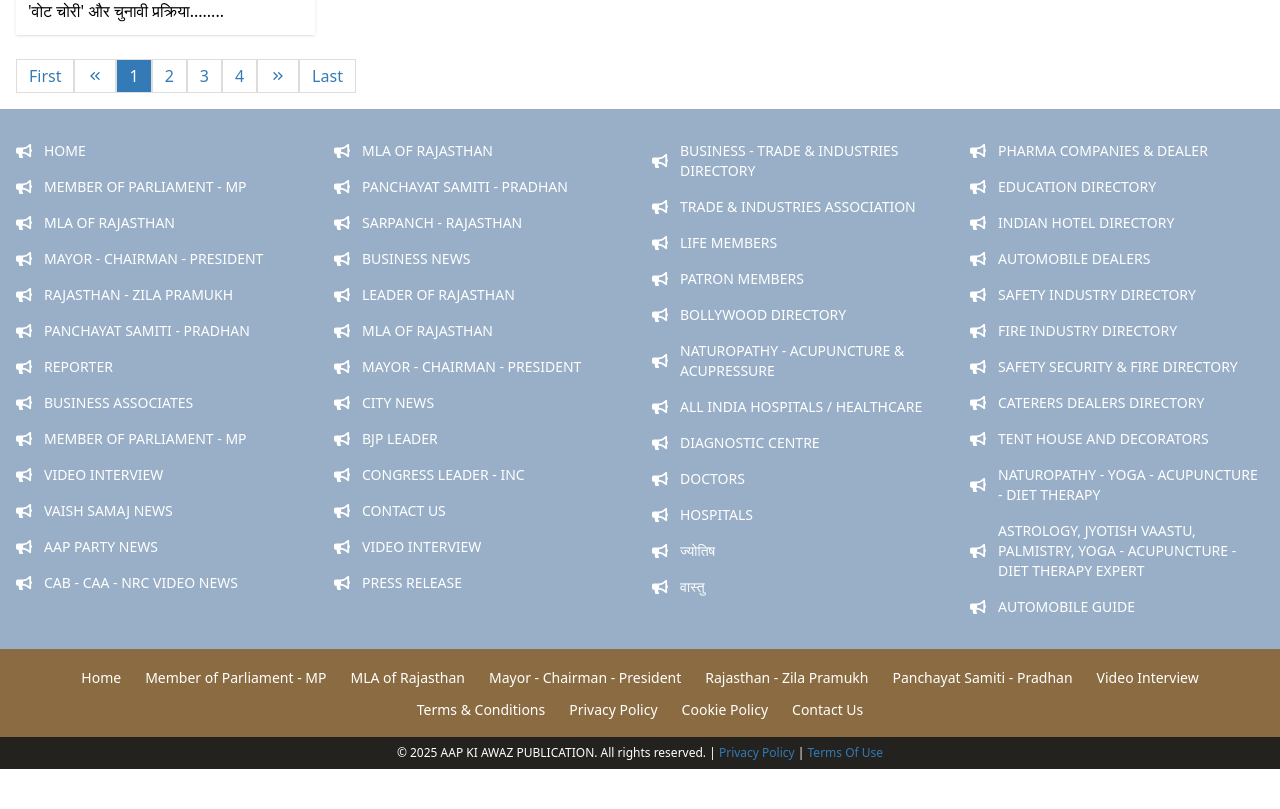
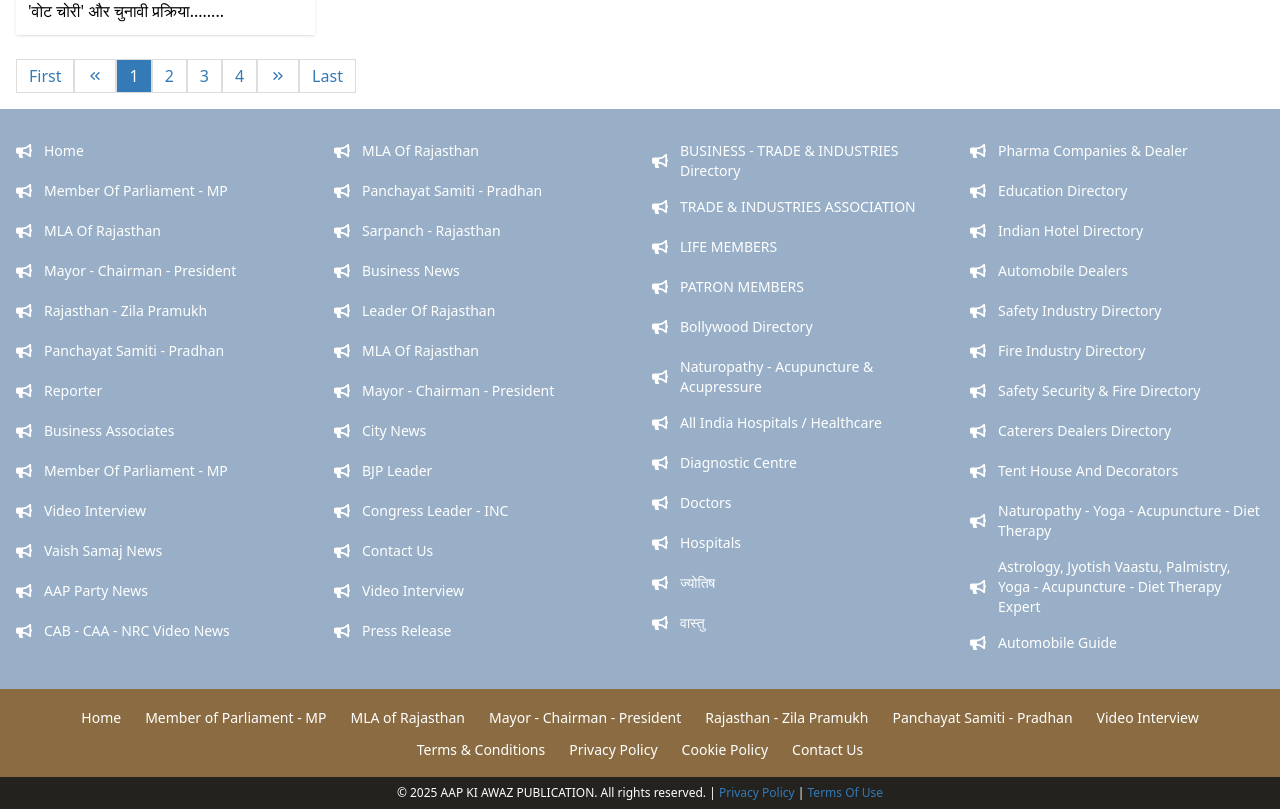
Before and after one commit to aapkiawazdeveloper-debug/aapki-awaz-website, a Next.js app: page /home in a window 1280 px wide. Shown: the part 2163-2972 px from the top of the page. Before the commit the page ends 2932 px from the top, so only its background shows below. Built offline with nearby package versions, Linux system fonts and the light colour scheme.

Commit message:
footer design update

```diff
--- a/src/app/shared/components/site/layout/Footer.tsx
+++ b/src/app/shared/components/site/layout/Footer.tsx
@@ -5,14 +5,14 @@ const Footer = () => {
   return (
     <footer>
       <section className="bg-[#98AFC7] py-8">
-        <div className="container mx-auto px-4">
+        <div className="px-4">
           <div className="grid grid-cols-1 md:grid-cols-2 lg:grid-cols-4 gap-6">
             <div>
               <ul className="space-y-4">
                 <li>
                   <Link
                     href="/"
-                    className="flex items-center gap-3 text-white uppercase font-medium font-poppins text-sm"
+                    className="inline-flex items-center gap-3 text-white capitalize font-medium font-poppins text-sm"
                   >
                     <FaBullhorn className="w-4 h-4 flex-shrink-0" /> home
                   </Link>
@@ -20,7 +20,7 @@ const Footer = () => {
                 <li>
                   <Link
                     href="/"
-                    className="flex items-center gap-3 text-white uppercase font-medium font-poppins text-sm"
+                    className="inline-flex items-center gap-3 text-white capitalize font-medium font-poppins text-sm"
                   >
                     <FaBullhorn className="w-4 h-4 flex-shrink-0" /> Member of
                     Parliament - MP
@@ -29,7 +29,7 @@ const Footer = () => {
                 <li>
                   <Link
                     href="/"
-                    className="flex items-center gap-3 text-white uppercase font-medium font-poppins text-sm"
+                    className="inline-flex items-center gap-3 text-white capitalize font-medium font-poppins text-sm"
                   >
                     <FaBullhorn className="w-4 h-4 flex-shrink-0" /> MLA of
                     Rajasthan
@@ -38,7 +38,7 @@ const Footer = () => {
                 <li>
                   <Link
                     href="/"
-                    className="flex items-center gap-3 text-white uppercase font-medium font-poppins text-sm"
+                    className="inline-flex items-center gap-3 text-white capitalize font-medium font-poppins text-sm"
                   >
                     <FaBullhorn className="w-4 h-4 flex-shrink-0" /> Mayor -
                     Chairman - President
@@ -47,7 +47,7 @@ const Footer = () => {
                 <li>
                   <Link
                     href="/"
-                    className="flex items-center gap-3 text-white uppercase font-medium font-poppins text-sm"
+                    className="inline-flex items-center gap-3 text-white capitalize font-medium font-poppins text-sm"
                   >
                     <FaBullhorn className="w-4 h-4 flex-shrink-0" /> Rajasthan -
                     Zila Pramukh
@@ -56,7 +56,7 @@ const Footer = () => {
                 <li>
                   <Link
                     href="/"
-                    className="flex items-center gap-3 text-white uppercase font-medium font-poppins text-sm"
+                    className="inline-flex items-center gap-3 text-white capitalize font-medium font-poppins text-sm"
                   >
                     <FaBullhorn className="w-4 h-4 flex-shrink-0" /> Panchayat
                     Samiti - Pradhan
@@ -65,7 +65,7 @@ const Footer = () => {
                 <li>
                   <Link
                     href="/"
-                    className="flex items-center gap-3 text-white uppercase font-medium font-poppins text-sm"
+                    className="inline-flex items-center gap-3 text-white capitalize font-medium font-poppins text-sm"
                   >
                     <FaBullhorn className="w-4 h-4 flex-shrink-0" /> Reporter
                   </Link>
@@ -73,7 +73,7 @@ const Footer = () => {
                 <li>
                   <Link
                     href="/"
-                    className="flex items-center gap-3 text-white uppercase font-medium font-poppins text-sm"
+                    className="inline-flex items-center gap-3 text-white capitalize font-medium font-poppins text-sm"
                   >
                     <FaBullhorn className="w-4 h-4 flex-shrink-0" /> Business
                     Associates
@@ -82,7 +82,7 @@ const Footer = () => {
                 <li>
                   <Link
                     href="/"
-                    className="flex items-center gap-3 text-white uppercase font-medium font-poppins text-sm"
+                    className="inline-flex items-center gap-3 text-white capitalize font-medium font-poppins text-sm"
                   >
                     <FaBullhorn className="w-4 h-4 flex-shrink-0" /> Member of
                     Parliament - MP
@@ -91,7 +91,7 @@ const Footer = () => {
                 <li>
                   <Link
                     href="/"
-                    className="flex items-center gap-3 text-white uppercase font-medium font-poppins text-sm"
+                    className="inline-flex items-center gap-3 text-white capitalize font-medium font-poppins text-sm"
                   >
                     <FaBullhorn className="w-4 h-4 flex-shrink-0" /> Video
                     Interview
@@ -100,7 +100,7 @@ const Footer = () => {
                 <li>
                   <Link
                     href="/"
-                    className="flex items-center gap-3 text-white uppercase font-medium font-poppins text-sm"
+                    className="inline-flex items-center gap-3 text-white capitalize font-medium font-poppins text-sm"
                   >
                     <FaBullhorn className="w-4 h-4 flex-shrink-0" /> Vaish Samaj
                     News
@@ -109,7 +109,7 @@ const Footer = () => {
                 <li>
                   <Link
                     href="/"
-                    className="flex items-center gap-3 text-white uppercase font-medium font-poppins text-sm"
+                    className="inline-flex items-center gap-3 text-white capitalize font-medium font-poppins text-sm"
                   >
                     <FaBullhorn className="w-4 h-4 flex-shrink-0" /> AAP Party
                     News
@@ -118,7 +118,7 @@ const Footer = () => {
                 <li>
                   <Link
                     href="/"
-                    className="flex items-center gap-3 text-white uppercase font-medium font-poppins text-sm"
+                    className="inline-flex items-center gap-3 text-white capitalize font-medium font-poppins text-sm"
                   >
                     <FaBullhorn className="w-4 h-4 flex-shrink-0" /> CAB - CAA -
                     NRC Video News
@@ -131,7 +131,7 @@ const Footer = () => {
                 <li>
                   <Link
                     href="/"
-                    className="flex items-center gap-3 text-white uppercase font-medium font-poppins text-sm"
+                    className="inline-flex items-center gap-3 text-white capitalize font-medium font-poppins text-sm"
                   >
                     <FaBullhorn className="w-4 h-4 flex-shrink-0" /> MLA of
                     Rajasthan
@@ -140,7 +140,7 @@ const Footer = () => {
                 <li>
                   <Link
                     href="/"
-                    className="flex items-center gap-3 text-white uppercase font-medium font-poppins text-sm"
+                    className="inline-flex items-center gap-3 text-white capitalize font-medium font-poppins text-sm"
                   >
                     <FaBullhorn className="w-4 h-4 flex-shrink-0" /> Panchayat
                     Samiti - Pradhan
@@ -149,7 +149,7 @@ const Footer = () => {
                 <li>
                   <Link
                     href="/"
-                    className="flex items-center gap-3 text-white uppercase font-medium font-poppins text-sm"
+                    className="inline-flex items-center gap-3 text-white capitalize font-medium font-poppins text-sm"
                   >
                     <FaBullhorn className="w-4 h-4 flex-shrink-0" /> Sarpanch -
                     Rajasthan
@@ -158,7 +158,7 @@ const Footer = () => {
                 <li>
                   <Link
                     href="/"
-                    className="flex items-center gap-3 text-white uppercase font-medium font-poppins text-sm"
+                    className="inline-flex items-center gap-3 text-white capitalize font-medium font-poppins text-sm"
                   >
                     <FaBullhorn className="w-4 h-4 flex-shrink-0" /> Business
                     News
@@ -167,7 +167,7 @@ const Footer = () => {
                 <li>
                   <Link
                     href="/"
-                    className="flex items-center gap-3 text-white uppercase font-medium font-poppins text-sm"
+                    className="inline-flex items-center gap-3 text-white capitalize font-medium font-poppins text-sm"
                   >
                     <FaBullhorn className="w-4 h-4 flex-shrink-0" /> Leader of
                     Rajasthan
@@ -176,7 +176,7 @@ const Footer = () => {
                 <li>
                   <Link
                     href="/"
-                    className="flex items-center gap-3 text-white uppercase font-medium font-poppins text-sm"
+                    className="inline-flex items-center gap-3 text-white capitalize font-medium font-poppins text-sm"
                   >
                     <FaBullhorn className="w-4 h-4 flex-shrink-0" /> MLA of
                     Rajasthan
@@ -185,7 +185,7 @@ const Footer = () => {
                 <li>
                   <Link
                     href="/"
-                    className="flex items-center gap-3 text-white uppercase font-medium font-poppins text-sm"
+                    className="inline-flex items-center gap-3 text-white capitalize font-medium font-poppins text-sm"
                   >
                     <FaBullhorn className="w-4 h-4 flex-shrink-0" /> Mayor -
                     Chairman - President
@@ -194,7 +194,7 @@ const Footer = () => {
                 <li>
                   <Link
                     href="/"
-                    className="flex items-center gap-3 text-white uppercase font-medium font-poppins text-sm"
+                    className="inline-flex items-center gap-3 text-white capitalize font-medium font-poppins text-sm"
                   >
                     <FaBullhorn className="w-4 h-4 flex-shrink-0" /> City News
                   </Link>
@@ -202,7 +202,7 @@ const Footer = () => {
                 <li>
                   <Link
                     href="/"
-                    className="flex items-center gap-3 text-white uppercase font-medium font-poppins text-sm"
+                    className="inline-flex items-center gap-3 text-white capitalize font-medium font-poppins text-sm"
                   >
                     <FaBullhorn className="w-4 h-4 flex-shrink-0" /> BJP Leader
                   </Link>
@@ -210,7 +210,7 @@ const Footer = () => {
                 <li>
                   <Link
                     href="/"
-                    className="flex items-center gap-3 text-white uppercase font-medium font-poppins text-sm"
+                    className="inline-flex items-center gap-3 text-white capitalize font-medium font-poppins text-sm"
                   >
                     <FaBullhorn className="w-4 h-4 flex-shrink-0" /> Congress
                     Leader - INC
@@ -219,7 +219,7 @@ const Footer = () => {
                 <li>
                   <Link
                     href="/"
-                    className="flex items-center gap-3 text-white uppercase font-medium font-poppins text-sm"
+                    className="inline-flex items-center gap-3 text-white capitalize font-medium font-poppins text-sm"
                   >
                     <FaBullhorn className="w-4 h-4 flex-shrink-0" /> Contact Us
                   </Link>
@@ -227,7 +227,7 @@ const Footer = () => {
                 <li>
                   <Link
                     href="/"
-                    className="flex items-center gap-3 text-white uppercase font-medium font-poppins text-sm"
+                    className="inline-flex items-center gap-3 text-white capitalize font-medium font-poppins text-sm"
                   >
                     <FaBullhorn className="w-4 h-4 flex-shrink-0" /> Video
                     Interview
@@ -236,7 +236,7 @@ const Footer = () => {
                 <li>
                   <Link
                     href="/"
-                    className="flex items-center gap-3 text-white uppercase font-medium font-poppins text-sm"
+                    className="inline-flex items-center gap-3 text-white capitalize font-medium font-poppins text-sm"
                   >
                     <FaBullhorn className="w-4 h-4 flex-shrink-0" /> Press
                     Release
@@ -249,7 +249,7 @@ const Footer = () => {
                 <li>
                   <Link
                     href="/"
-                    className="flex items-center gap-3 text-white uppercase font-medium font-poppins text-sm"
+                    className="inline-flex items-center gap-3 text-white capitalize font-medium font-poppins text-sm"
                   >
                     <FaBullhorn className="w-4 h-4 flex-shrink-0" /> BUSINESS -
                     TRADE & INDUSTRIES Directory
@@ -258,7 +258,7 @@ const Footer = () => {
                 <li>
                   <Link
                     href="/"
-                    className="flex items-center gap-3 text-white uppercase font-medium font-poppins text-sm"
+                    className="inline-flex items-center gap-3 text-white capitalize font-medium font-poppins text-sm"
                   >
                     <FaBullhorn className="w-4 h-4 flex-shrink-0" /> TRADE &
                     INDUSTRIES ASSOCIATION
@@ -267,7 +267,7 @@ const Footer = () => {
                 <li>
                   <Link
                     href="/"
-                    className="flex items-center gap-3 text-white uppercase font-medium font-poppins text-sm"
+                    className="inline-flex items-center gap-3 text-white capitalize font-medium font-poppins text-sm"
                   >
                     <FaBullhorn className="w-4 h-4 flex-shrink-0" /> LIFE
                     MEMBERS
@@ -276,7 +276,7 @@ const Footer = () => {
                 <li>
                   <Link
                     href="/"
-                    className="flex items-center gap-3 text-white uppercase font-medium font-poppins text-sm"
+                    className="inline-flex items-center gap-3 text-white capitalize font-medium font-poppins text-sm"
                   >
                     <FaBullhorn className="w-4 h-4 flex-shrink-0" /> PATRON
                     MEMBERS
@@ -285,7 +285,7 @@ const Footer = () => {
                 <li>
                   <Link
                     href="/"
-                    className="flex items-center gap-3 text-white uppercase font-medium font-poppins text-sm"
+                    className="inline-flex items-center gap-3 text-white capitalize font-medium font-poppins text-sm"
                   >
                     <FaBullhorn className="w-4 h-4 flex-shrink-0" /> Bollywood
                     Directory
@@ -294,7 +294,7 @@ const Footer = () => {
                 <li>
                   <Link
                     href="/"
-                    className="flex items-center gap-3 text-white uppercase font-medium font-poppins text-sm"
+                    className="inline-flex items-center gap-3 text-white capitalize font-medium font-poppins text-sm"
                   >
                     <FaBullhorn className="w-4 h-4 flex-shrink-0" /> Naturopathy
                     - Acupuncture & Acupressure
@@ -303,7 +303,7 @@ const Footer = () => {
                 <li>
                   <Link
                     href="/"
-                    className="flex items-center gap-3 text-white uppercase font-medium font-poppins text-sm"
+                    className="inline-flex items-center gap-3 text-white capitalize font-medium font-poppins text-sm"
                   >
                     <FaBullhorn className="w-4 h-4 flex-shrink-0" /> All India
                     Hospitals / Healthcare
@@ -312,7 +312,7 @@ const Footer = () => {
                 <li>
                   <Link
                     href="/"
-                    className="flex items-center gap-3 text-white uppercase font-medium font-poppins text-sm"
+                    className="inline-flex items-center gap-3 text-white capitalize font-medium font-poppins text-sm"
                   >
                     <FaBullhorn className="w-4 h-4 flex-shrink-0" /> Diagnostic
                     Centre
@@ -321,7 +321,7 @@ const Footer = () => {
                 <li>
                   <Link
                     href="/"
-                    className="flex items-center gap-3 text-white uppercase font-medium font-poppins text-sm"
+                    className="inline-flex items-center gap-3 text-white capitalize font-medium font-poppins text-sm"
                   >
                     <FaBullhorn className="w-4 h-4 flex-shrink-0" /> Doctors
                   </Link>
@@ -329,7 +329,7 @@ const Footer = () => {
                 <li>
                   <Link
                     href="/"
-                    className="flex items-center gap-3 text-white uppercase font-medium font-poppins text-sm"
+                    className="inline-flex items-center gap-3 text-white capitalize font-medium font-poppins text-sm"
                   >
                     <FaBullhorn className="w-4 h-4 flex-shrink-0" /> Hospitals
                   </Link>
@@ -337,7 +337,7 @@ const Footer = () => {
                 <li>
                   <Link
                     href="/"
-                    className="flex items-center gap-3 text-white uppercase font-medium font-poppins text-sm"
+                    className="inline-flex items-center gap-3 text-white capitalize font-medium font-poppins text-sm"
                   >
                     <FaBullhorn className="w-4 h-4 flex-shrink-0" /> ज्योतिष
                   </Link>
@@ -345,7 +345,7 @@ const Footer = () => {
                 <li>
                   <Link
                     href="/"
-                    className="flex items-center gap-3 text-white uppercase font-medium font-poppins text-sm"
+                    className="inline-flex items-center gap-3 text-white capitalize font-medium font-poppins text-sm"
                   >
                     <FaBullhorn className="w-4 h-4 flex-shrink-0" /> वास्तु
                   </Link>
@@ -357,7 +357,7 @@ const Footer = () => {
                 <li>
                   <Link
                     href="/"
-                    className="flex items-center gap-3 text-white uppercase font-medium font-poppins text-sm"
+                    className="inline-flex items-center gap-3 text-white capitalize font-medium font-poppins text-sm"
                   >
                     <FaBullhorn className="w-4 h-4 flex-shrink-0" /> Pharma
                     Companies & Dealer
@@ -366,7 +366,7 @@ const Footer = () => {
                 <li>
                   <Link
                     href="/"
-                    className="flex items-center gap-3 text-white uppercase font-medium font-poppins text-sm"
+                    className="inline-flex items-center gap-3 text-white capitalize font-medium font-poppins text-sm"
                   >
                     <FaBullhorn className="w-4 h-4 flex-shrink-0" /> Education
                     Directory
@@ -375,7 +375,7 @@ const Footer = () => {
                 <li>
                   <Link
                     href="/"
-                    className="flex items-center gap-3 text-white uppercase font-medium font-poppins text-sm"
+                    className="inline-flex items-center gap-3 text-white capitalize font-medium font-poppins text-sm"
                   >
                     <FaBullhorn className="w-4 h-4 flex-shrink-0" /> Indian
                     Hotel Directory
@@ -384,7 +384,7 @@ const Footer = () => {
                 <li>
                   <Link
                     href="/"
-                    className="flex items-center gap-3 text-white uppercase font-medium font-poppins text-sm"
+                    className="inline-flex items-center gap-3 text-white capitalize font-medium font-poppins text-sm"
                   >
                     <FaBullhorn className="w-4 h-4 flex-shrink-0" /> Automobile
                     Dealers
@@ -393,7 +393,7 @@ const Footer = () => {
                 <li>
                   <Link
                     href="/"
-                    className="flex items-center gap-3 text-white uppercase font-medium font-poppins text-sm"
+                    className="inline-flex items-center gap-3 text-white capitalize font-medium font-poppins text-sm"
                   >
                     <FaBullhorn className="w-4 h-4 flex-shrink-0" /> Safety
                     Industry Directory
@@ -402,7 +402,7 @@ const Footer = () => {
                 <li>
                   <Link
                     href="/"
-                    className="flex items-center gap-3 text-white uppercase font-medium font-poppins text-sm"
+                    className="inline-flex items-center gap-3 text-white capitalize font-medium font-poppins text-sm"
                   >
                     <FaBullhorn className="w-4 h-4 flex-shrink-0" /> Fire
                     Industry Directory
@@ -411,7 +411,7 @@ const Footer = () => {
                 <li>
                   <Link
                     href="/"
-                    className="flex items-center gap-3 text-white uppercase font-medium font-poppins text-sm"
+                    className="inline-flex items-center gap-3 text-white capitalize font-medium font-poppins text-sm"
                   >
                     <FaBullhorn className="w-4 h-4 flex-shrink-0" /> Safety
                     Security & Fire Directory
@@ -420,7 +420,7 @@ const Footer = () => {
                 <li>
                   <Link
                     href="/"
-                    className="flex items-center gap-3 text-white uppercase font-medium font-poppins text-sm"
+                    className="inline-flex items-center gap-3 text-white capitalize font-medium font-poppins text-sm"
                   >
                     <FaBullhorn className="w-4 h-4 flex-shrink-0" /> Caterers
                     Dealers Directory
@@ -429,7 +429,7 @@ const Footer = () => {
                 <li>
                   <Link
                     href="/"
-                    className="flex items-center gap-3 text-white uppercase font-medium font-poppins text-sm"
+                    className="inline-flex items-center gap-3 text-white capitalize font-medium font-poppins text-sm"
                   >
                     <FaBullhorn className="w-4 h-4 flex-shrink-0" /> Tent House
                     and Decorators
@@ -438,7 +438,7 @@ const Footer = () => {
                 <li>
                   <Link
                     href="/"
-                    className="flex items-center gap-3 text-white uppercase font-medium font-poppins text-sm"
+                    className="inline-flex items-center gap-3 text-white capitalize font-medium font-poppins text-sm"
                   >
                     <FaBullhorn className="w-4 h-4 flex-shrink-0" /> Naturopathy
                     - Yoga - Acupuncture - Diet therapy
@@ -447,7 +447,7 @@ const Footer = () => {
                 <li>
                   <Link
                     href="/"
-                    className="flex items-center gap-3 text-white uppercase font-medium font-poppins text-sm"
+                    className="inline-flex items-center gap-3 text-white capitalize font-medium font-poppins text-sm"
                   >
                     <FaBullhorn className="w-4 h-4 flex-shrink-0" /> Astrology,
                     Jyotish Vaastu, Palmistry, Yoga - Acupuncture - Diet therapy
@@ -457,7 +457,7 @@ const Footer = () => {
                 <li>
                   <Link
                     href="/"
-                    className="flex items-center gap-3 text-white uppercase font-medium font-poppins text-sm"
+                    className="inline-flex items-center gap-3 text-white capitalize font-medium font-poppins text-sm"
                   >
                     <FaBullhorn className="w-4 h-4 flex-shrink-0" /> Automobile
                     Guide
@@ -470,7 +470,7 @@ const Footer = () => {
       </section>
 
       <section className="bg-[#8B6C42] py-4">
-        <div className="container mx-auto px-4">
+        <div className="px-4">
           <ul className="flex flex-wrap justify-center gap-x-6 gap-y-2">
             <li>
               <Link
@@ -565,7 +565,7 @@ const Footer = () => {
       </section>
 
       <section className="bg-[#23221e] py-2">
-        <div className="container mx-auto px-4">
+        <div className="px-4">
           <p className="text-center text-xs text-white">
             © 2025 AAP KI AWAZ PUBLICATION. All rights reserved. |{" "}
             <Link href="/privacy-policy" className="text-[#337ab7]">
```
